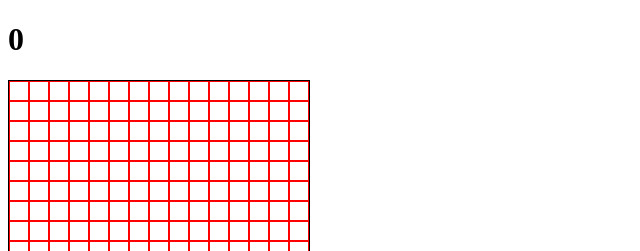
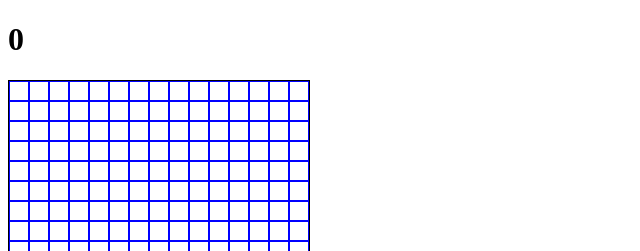
Before and after one commit to stevepo74/js-space-invaders, a plain HTML site: page index.html in a window 1280 px wide. Shown: the top 251 px of the page, without its empty margins (0-640 px from the left). Drawn offline with Linux system fonts and the light colour scheme.

```diff
--- a/style.css
+++ b/style.css
@@ -9,6 +9,7 @@
 .grid div {
     width: 20px;
     height: 20px;
-    border: solid 1px red;
+    border: solid 1px blue;
     box-sizing: border-box;
+
 }
```
